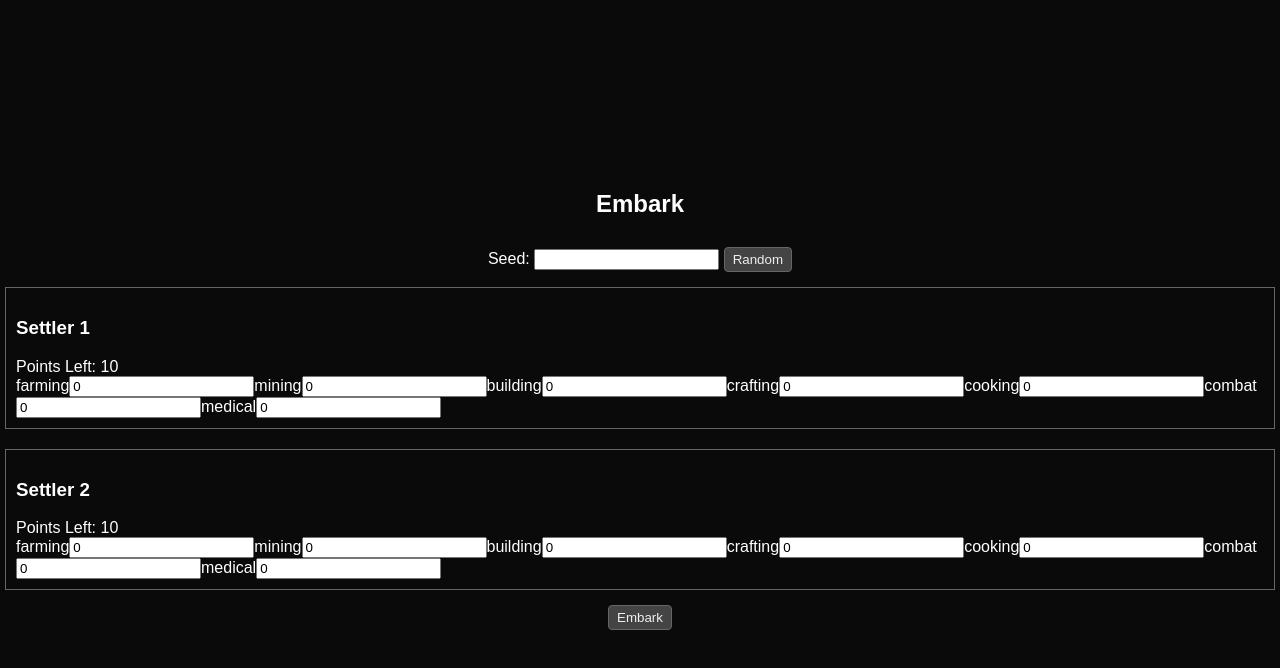
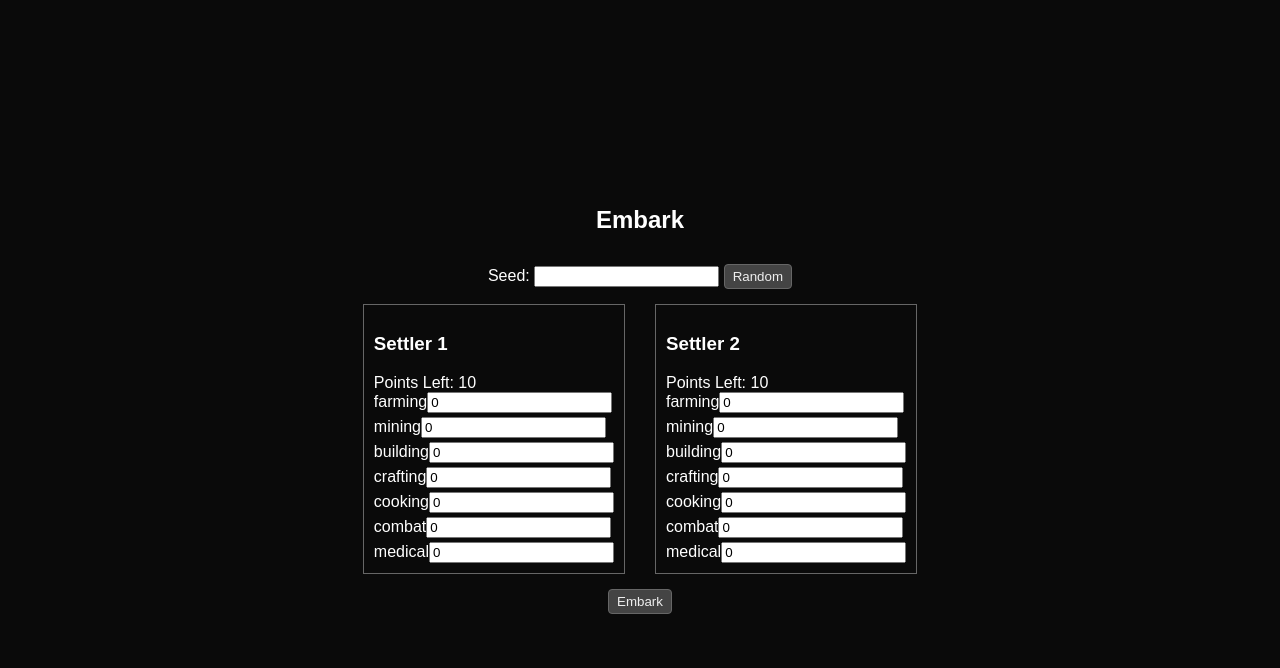
Before and after one commit to seutje/noits, a website with bundled scripts: page index.html in a window 1280 px wide. Both pictures are taken after a click on the button "Start Game". Built offline with nearby package versions, Linux system fonts and the light colour scheme.

Commit message:
style embark screen layout

```diff
--- a/index.html
+++ b/index.html
@@ -17,6 +17,7 @@
             <label>Seed: <input type="text" id="seed-input"></label>
             <button id="random-seed">Random</button>
         </div>
+        <div id="settler-container">
             <div class="settler-section" id="settler1">
                 <h3>Settler 1</h3>
                 <div>Points Left: <span class="points">10</span></div>
@@ -27,6 +28,7 @@
                 <div>Points Left: <span class="points">10</span></div>
                 <div class="skills"></div>
             </div>
+        </div>
         <button id="embark-button">Embark</button>
     </div>
     <canvas id="gameCanvas"></canvas>
--- a/src/css/style.css
+++ b/src/css/style.css
@@ -29,6 +29,13 @@ canvas {
     z-index: 2000;
 }
 
+#settler-container {
+    display: flex;
+    flex-direction: row;
+    gap: 20px;
+    align-items: flex-start;
+}
+
 #start-screen h1 {
     font-size: 48px;
     margin: 0;
@@ -38,6 +45,14 @@ canvas {
     border: 1px solid #666;
     padding: 10px;
     margin: 5px;
+    display: flex;
+    flex-direction: column;
+}
+
+.settler-section .skills {
+    display: flex;
+    flex-direction: column;
+    gap: 4px;
 }
 
 button {
```
Lines whose indentation alone changed are shown as unchanged.
